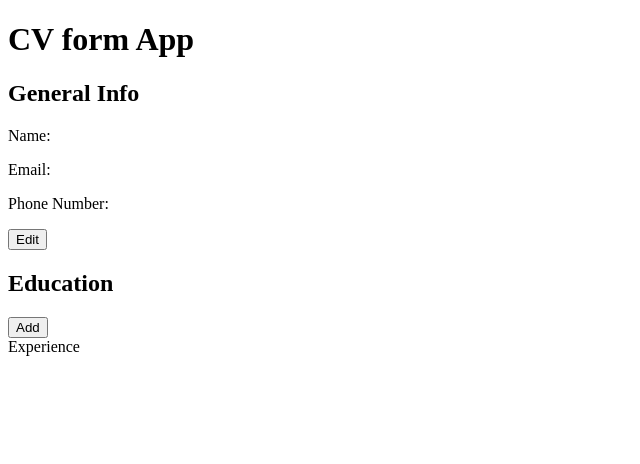
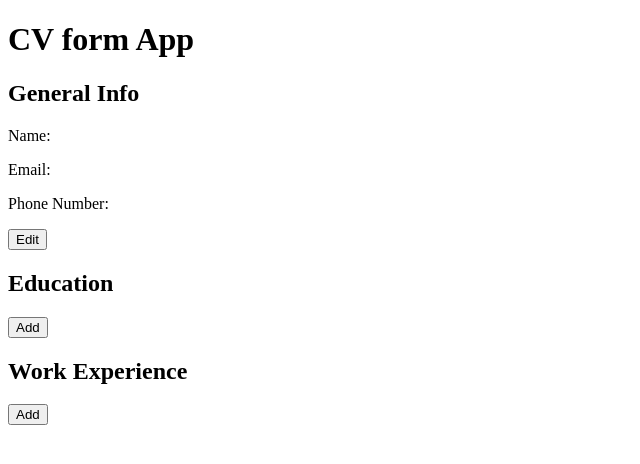
Before and after one commit to sky-pose-rick/cv-form, a React (Create React App) app: page / in a window 1280 px wide. Shown: the top 464 px of the page, without its empty margins (0-640 px from the left). Built offline with nearby package versions, Linux system fonts and the light colour scheme.

Commit message:
let App render the Work component

```diff
--- a/src/App.js
+++ b/src/App.js
@@ -4,6 +4,7 @@ import React, { Component } from 'react';
 
 import General from './General';
 import Education from './Education';
+import Work from './Work';
 import Storage from './Storage';
 
 class App extends Component {
@@ -47,7 +48,7 @@ class App extends Component {
         <h1>CV form App</h1>
         <General content={general} onSubmit={this.generalSubmit} />
         <Education content={schooling} onSubmit={this.schoolingSubmit} />
-        <div content={experience} onSubmit={this.experienceSubmit}>Experience</div>
+        <Work content={experience} onSubmit={this.experienceSubmit} />
       </div>
     );
   }
--- a/src/EduItem.js
+++ b/src/EduItem.js
@@ -78,7 +78,7 @@ class EduItem extends Component {
 
     return (
       <div className="EduItem">
-        <h3>Edu Item</h3>
+        <h3>{`${degree} at ${school}`}</h3>
         <InputtableField label="School" value={school} editable={editable} onChange={this.schoolFunc} />
         <InputtableField label="Degree" value={degree} editable={editable} onChange={this.degreeFunc} />
         <InputtableField label="Start Year" value={startYear} editable={editable} onChange={this.startYearFunc} />
--- a/src/Work.js
+++ b/src/Work.js
@@ -71,7 +71,7 @@ class Work extends Component {
 
     return (
       <div className="Work">
-        <h2>Jobs</h2>
+        <h2>Work Experience</h2>
         <ul>
           {degreeArray.map((entry) => {
             const changeFunc = this.makeOnChange(onSubmit, entry[0]);
--- a/src/WorkItem.js
+++ b/src/WorkItem.js
@@ -108,7 +108,7 @@ class WorkItem extends Component {
 
     return (
       <div className="WorkItem">
-        <h3>Edu Item</h3>
+        <h3>{`${position} at ${company}`}</h3>
         <InputtableField label="Company" value={company} editable={editable} onChange={this.companyFunc} />
         <InputtableField label="Position" value={position} editable={editable} onChange={this.positionFunc} />
         <InputtableField label="Start Year" value={startYear} editable={editable} onChange={this.startYearFunc} />
```
Also changed, not shown: 2 other files (tests, documents, lock files or other folders).
